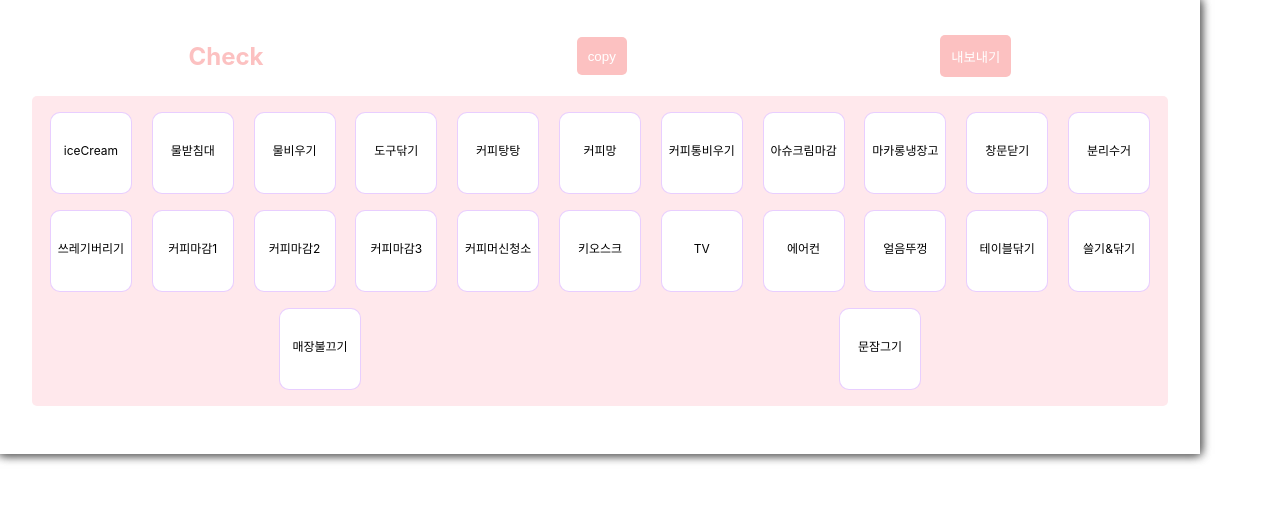
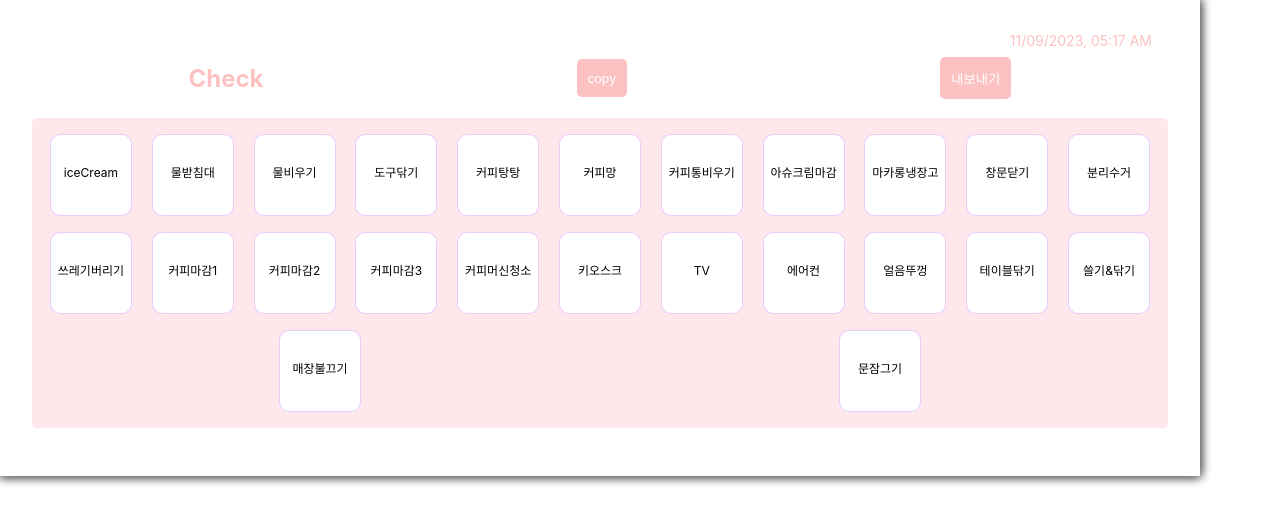
Before and after one commit to haileyham/easy-check, a React (Create React App) app: page / in a window 1280 px wide. Shown: the top 524 px of the page. Built offline with nearby package versions, Linux system fonts and the light colour scheme.

Commit message:
시간추가

```diff
--- a/src/App.tsx
+++ b/src/App.tsx
@@ -1,5 +1,5 @@
 import styled from 'styled-components';
-import React, { useState } from 'react';
+import React, { useState,useEffect } from 'react';
 
 function App() {
   const list = ["iceCream", "물받침대","물비우기","도구닦기","커피탕탕","커피망","커피통비우기","아슈크림마감","마카롱냉장고","창문닫기","분리수거","쓰레기버리기","커피마감1","커피마감2","커피마감3","커피머신청소","키오스크","TV","에어컨","얼음뚜껑","테이블닦기","쓸기&닦기","매장불끄기","문잠그기"]
@@ -14,10 +14,33 @@ function App() {
     setDone(복사done);
   }
 
+  // 시간
+  const [currentTime, setCurrentTime] = useState(new Date());
+
+  useEffect(() => {
+    const intervalId = setInterval(() => {
+      setCurrentTime(new Date());
+    }, 1000 * 60); // 1분마다 업데이트
+
+    return () => clearInterval(intervalId); // 컴포넌트 언마운트 시 clearInterval
+  }, []);
+
+  const formattedDateTime = currentTime.toLocaleString('en-US', {
+    year: 'numeric',
+    month: '2-digit',
+    day: '2-digit',
+    hour: '2-digit',
+    minute: '2-digit',
+  });
+
+
+  // 내보내기
   //txt
   const exportToFile = () => {
     const content = list.map((item, i) => `${item}: ${done[i] ? 'Done' : 'Not Done'}`).join('\n');
-    const blob = new Blob([content], { type: 'text/plain' });
+    const fullContent = `${currentTime}\n\n${content}`;
+
+    const blob = new Blob([fullContent], { type: 'text/plain' });
     const link = document.createElement('a');
     link.href = URL.createObjectURL(blob);
     link.download = 'checklist.txt';
@@ -50,6 +73,7 @@ function App() {
     <div>
       <Wrapper>
         <Container>
+            <Time>{formattedDateTime}</Time>
           <Header>
             <h1>Check</h1>
             <button onClick={copyToClipboard}>copy</button>
@@ -99,6 +123,14 @@ const Header = styled.nav`
   }
 `
 
+const Time = styled.p`
+  color:#fcc1c1;
+  text-align: right;
+  padding-right:1rem;
+  margin: 0 0 5px;
+  font-size:14px;
+`
+
 const Main = styled.main`
 
 `
```
